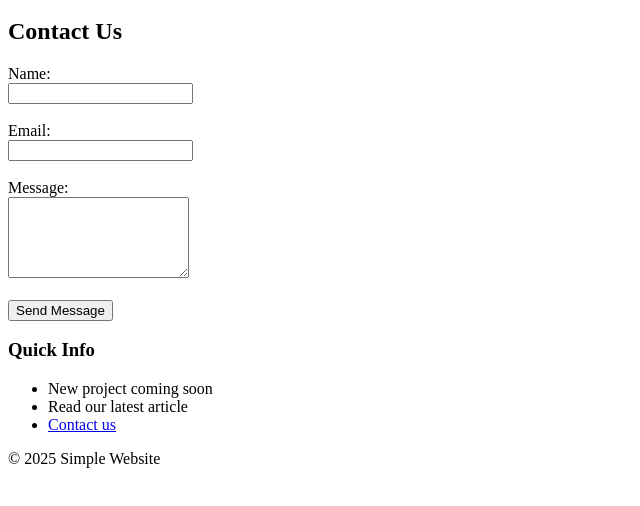
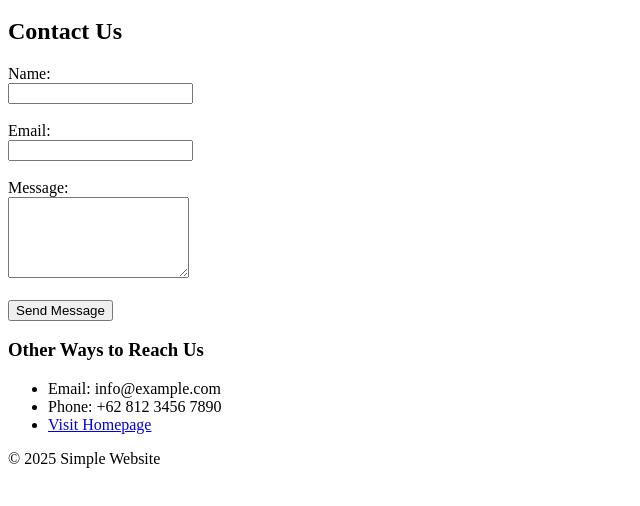
Before and after one commit to rizkilabs/basic-html-website-project, a plain HTML site: page contact.html in a window 1280 px wide. Shown: the part 154-660 px from the top of the page, without its empty margins (0-640 px from the left). Drawn offline with Linux system fonts and the light colour scheme.

Commit message:
update contact page

```diff
--- a/contact.html
+++ b/contact.html
@@ -39,14 +39,13 @@
         </section>
 
         <aside>
-            <h3>Quick Info</h3>
+            <h3>Other Ways to Reach Us</h3>
             <ul>
-                <li>New project coming soon</li>
-                <li>Read our latest article</li>
-                <li><a href="contact.html">Contact us</a></li>
+                <li>Email: info@example.com</li>
+                <li>Phone: +62 812 3456 7890</li>
+                <li><a href="index.html">Visit Homepage</a></li>
             </ul>
         </aside>
-
     </main>
 
     <footer>
```
